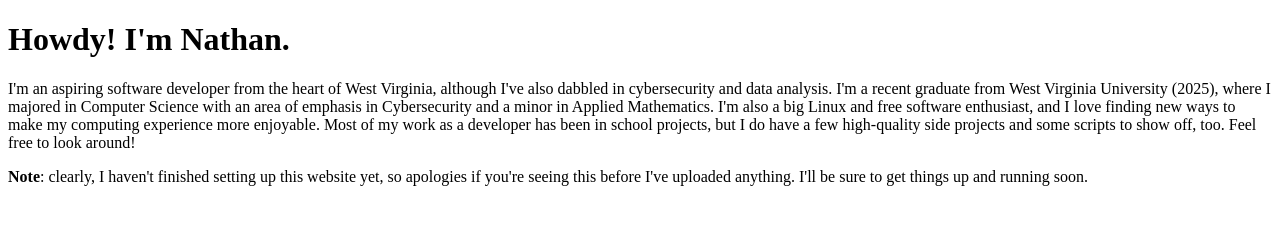
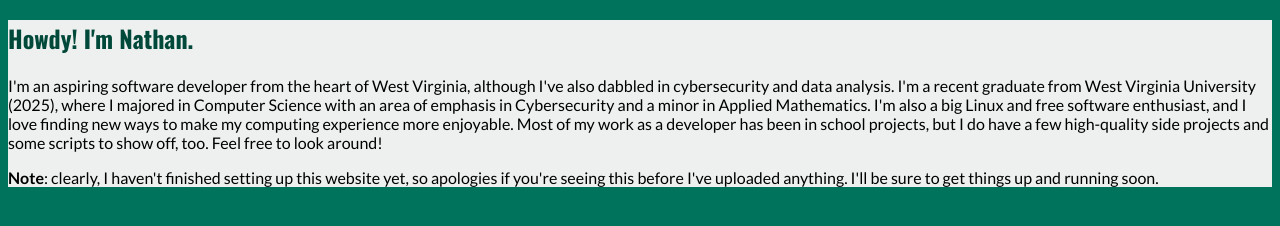
Before and after one commit to ndg3/ndg3.github.io, a plain HTML site: page index.html in a window 1280 px wide. Drawn offline with nearby package versions, Linux system fonts and the light colour scheme.

Commit message:
Updated style for pages (WIP)
- Added `styles` subdirectory to hold CSS files
- Added `style.css` for base styling
- Updated `index.html` to use the new style

```diff
--- a/index.html
+++ b/index.html
@@ -4,10 +4,26 @@
     <meta charset="utf-8" />
     <meta name="viewport" content="width=device-width" />
     <title>Nathan Garretson III's developer portfolio</title>
+    <link href="styles/style.css" rel="stylesheet" />
+    <link rel="preconnect" href="https://fonts.googleapis.com" />
+    <link rel="preconnect" href="https://fonts.gstatic.com" crossorigin />
+    <link href="https://fonts.googleapis.com/css2?family=Lato:ital,wght@0,400;0,700;1,400;1,700&family=Oswald:wght@700&display=swap" rel="stylesheet" />
   </head>
   <body>
-    <h1>Howdy! I'm Nathan.</h1>
-    <p>I'm an aspiring software developer from the heart of West Virginia, although I've also dabbled in cybersecurity and data analysis. I'm a recent graduate from West Virginia University (2025), where I majored in Computer Science with an area of emphasis in Cybersecurity and a minor in Applied Mathematics. I'm also a big Linux and free software enthusiast, and I love finding new ways to make my computing experience more enjoyable. Most of my work as a developer has been in school projects, but I do have a few high-quality side projects and some scripts to show off, too. Feel free to look around!</p>
-    <p><strong>Note</strong>: clearly, I haven't finished setting up this website yet, so apologies if you're seeing this before I've uploaded anything. I'll be sure to get things up and running soon.</p>
+    <article>
+      <h1>Howdy! I'm Nathan.</h1>
+      <p>I'm an aspiring software developer from the heart of West Virginia,
+        although I've also dabbled in cybersecurity and data analysis. I'm a
+        recent graduate from West Virginia University (2025), where I majored in
+        Computer Science with an area of emphasis in Cybersecurity and a minor
+        in Applied Mathematics. I'm also a big Linux and free software
+        enthusiast, and I love finding new ways to make my computing experience
+        more enjoyable. Most of my work as a developer has been in school
+        projects, but I do have a few high-quality side projects and some
+        scripts to show off, too. Feel free to look around!</p>
+      <p><strong>Note</strong>: clearly, I haven't finished setting up this
+        website yet, so apologies if you're seeing this before I've uploaded
+        anything. I'll be sure to get things up and running soon.</p>
+    </article>
   </body>
 </html>
--- /dev/null
+++ b/styles/style.css
@@ -0,0 +1,26 @@
+body {
+    background-color: #00735C;
+}
+
+article {
+    background-color: #EDF0EE;
+    font-family: "Lato", sans-serif;
+    font-weight: 400;
+    font-style: normal;
+}
+
+footer {
+    background-color: #606462;
+    color: #EDF0EE;
+}
+
+h1 {
+    color: #00493A;
+    font-family: "Oswald", sans-serif;
+    font-style: bold;
+}
+
+nav {
+    background-color: #00493A;
+    color: #EDF0EE;
+}
```
